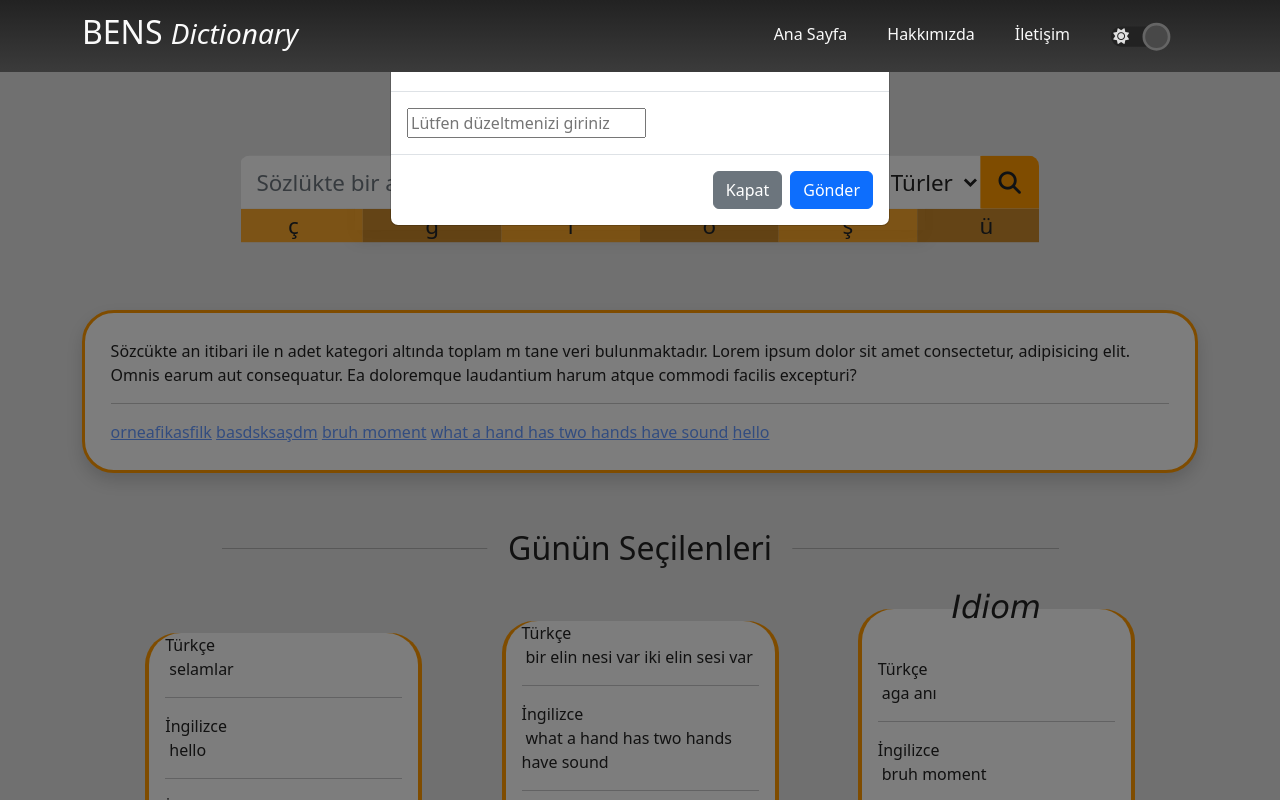
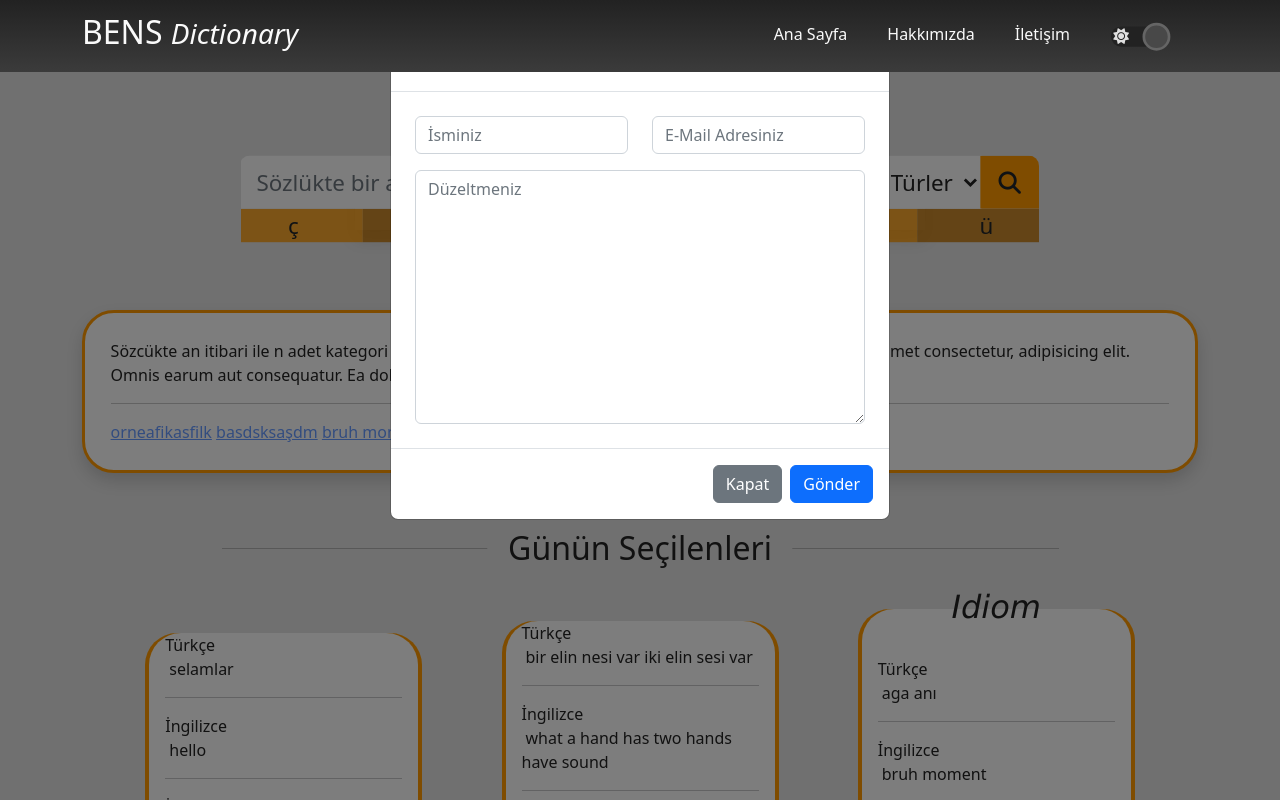
Before and after one commit to sezaiemrekonuk/bensdictionary, a Django app: page / in a window 1280 px wide, after a click on "Düzeltme öner...". Run offline with Django 4.2, Linux system fonts and the light colour scheme; data comes from the database, SQL or seed files in the repository; both versions use the stored data as it was after the commit; some libraries are stand-ins or nearby versions.

Commit message:
correction form is done, i should design a success page and contact now

```diff
--- a/dictionary/admin.py
+++ b/dictionary/admin.py
@@ -1,9 +1,9 @@
 from django.contrib import admin
-from .models import comesFrom, typeOf, Structure
+from .models import comesFrom, typeOf, Structure, Correct
 
 # register all my models here
 admin.site.register(comesFrom)
 admin.site.register(typeOf)
 admin.site.register(Structure)
-
+admin.site.register(Correct)
 # Register your models here.
--- a/dictionary/models.py
+++ b/dictionary/models.py
@@ -44,3 +44,13 @@ class Structure(models.Model):
     def save(self, *args, **kwargs):
         self.slug = slugify(self.turkish)
         super(Structure, self).save(*args, **kwargs)
+
+class Correct(models.Model):
+    toStructure = models.ForeignKey(Structure, on_delete=models.CASCADE)
+    corrector = models.CharField(max_length=200)
+    corrector_mail = models.EmailField()
+    correction = models.TextField()
+    creation_date = models.DateTimeField(auto_now_add=True)
+
+    def __str__(self):
+        return self.corrector
--- a/dictionary/templates/dictionary/partials/_idiomOfDay.html
+++ b/dictionary/templates/dictionary/partials/_idiomOfDay.html
@@ -35,16 +35,19 @@
                 <button type="button" class="btn-close" data-bs-dismiss="modal" aria-label="Close"></button>
             </div>
             <div class="modal-body">
-                <form method="POST" action="{% url 'correct' searchResult.slug %}">
+                <form action="{% url 'correct' searchResult.slug %}" method="POST">
                     {% csrf_token %}
-                    <input type="text" name="correction" placeholder="Lütfen düzeltmenizi giriniz" required>
-                    <input type="hidden" name="object" value="{{ searchResult }}">
-            </div>
+                    <div class="p-2 row justify-content-evenly">
+                        <div class="col-6"><input class="form-control" type="text" name="corrector" placeholder="İsminiz" required></div>
+                        <div class="col-6"><input class="form-control" type="email" name="corrector_mail" placeholder="E-Mail Adresiniz" required></div>
+                        <div class="col-12 mt-3"><textarea class="form-control" name="correction" id="" cols="30" rows="10" placeholder="Düzeltmeniz"></textarea></div>
+
+                    </div>
+                </div>
             <div class="modal-footer">
                 <button type="button" class="btn btn-secondary" data-bs-dismiss="modal">Kapat</button>
                 <button type="submit" class="btn btn-primary">Gönder</button>
             </form>
-
             </div>
             </div>
         </div>
--- a/dictionary/views.py
+++ b/dictionary/views.py
@@ -1,8 +1,10 @@
-
-from django.shortcuts import render
-from .models import Structure
-from . import searcher, recents
+from django.core.mail import BadHeaderError
+from django.http import HttpResponse
+from django.shortcuts import get_object_or_404, redirect, render
+from .models import Structure, Correct
+from . import searcher, recents, sendmail
 from datetime import datetime
+from .forms import CorrectionForm
 
 # Create your views here.
 
@@ -99,5 +101,12 @@ def slugSearch(request, slug):
 def about(request):
     return render(request, 'dictionary/about.html')
 
-def correct(request,slug):
-    return render(request, 'dictionary/about.html')
+def correct(request, slug):
+    correctedSctructure = get_object_or_404(Structure, slug=slug)
+    if request.method == 'POST':
+        corrector = request.POST.get('corrector')
+        correction = request.POST.get('correction')
+        corrector_mail = request.POST.get('corrector_mail')
+        Correct.objects.create(corrector=corrector, correction=correction, toStructure=correctedSctructure, corrector_mail=corrector_mail)
+        return HttpResponse('Thanks for your correction!')
+    return redirect('slugSearch', slug=slug)
```
Also changed, not shown: dictionary/forms.py (added, +7 -0 lines), db.sqlite3, dictionary/migrations/0005_correct.py (added), dictionary/sendmail.py (added), main/settings.py (line endings or trailing spaces).
